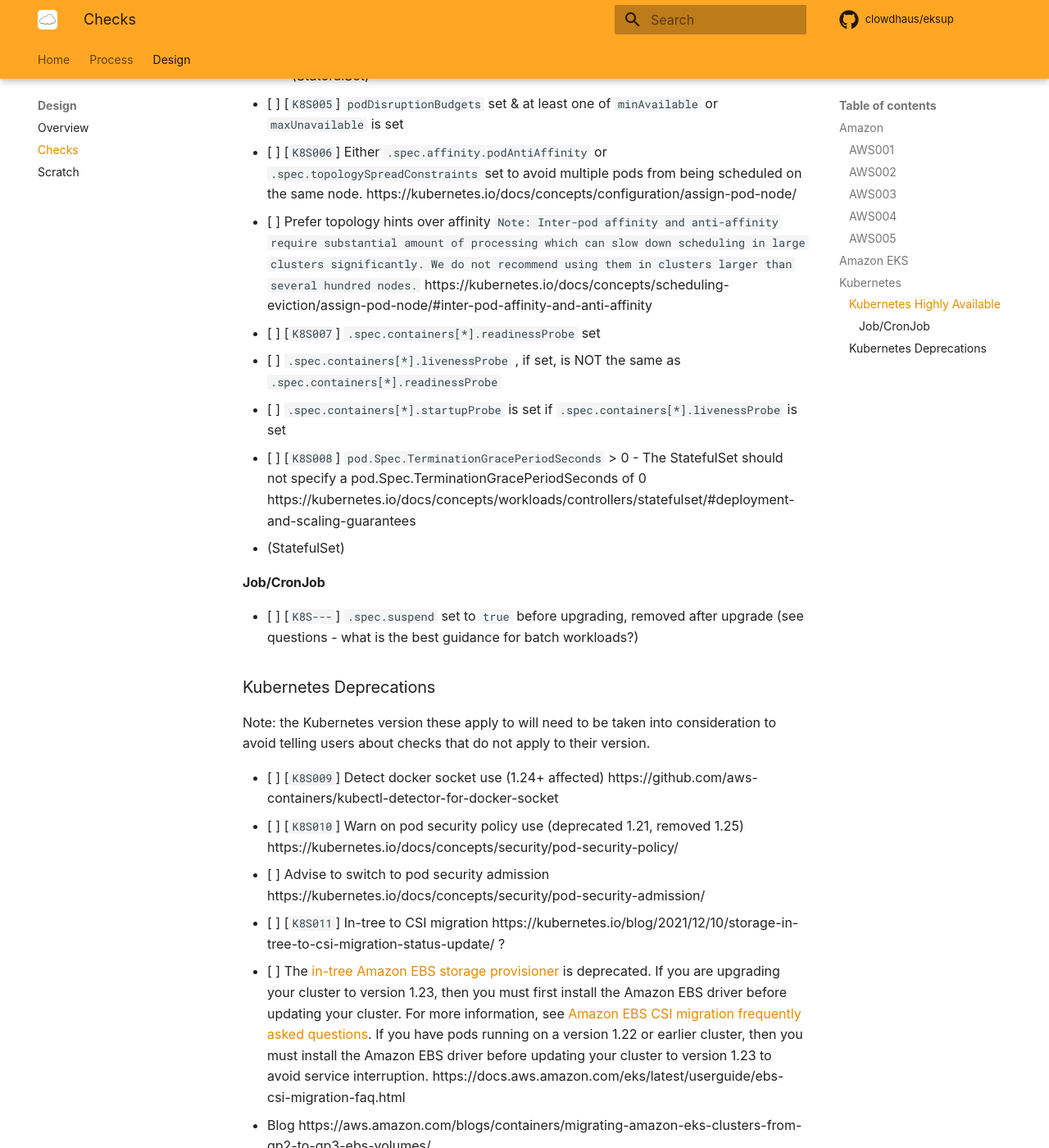
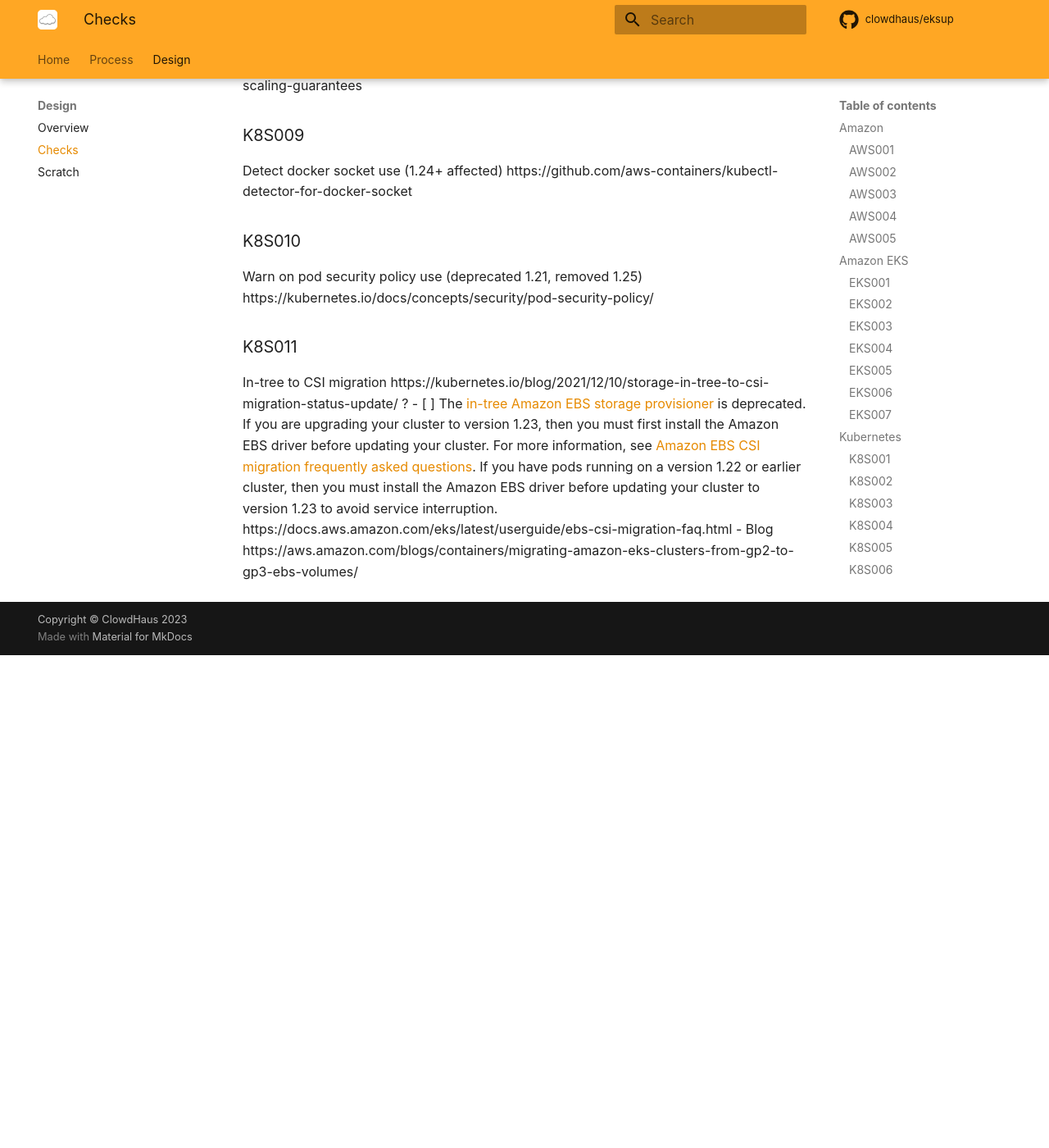
Before and after one commit to clowdhaus/eksup, an MkDocs documentation site: the page built from docs/design/checks.md, in a window 1280 px wide and 1400 px high, scrolled down 3214 px. Shown: the whole window at 82% size. Built offline with MkDocs 1.6.1 and Material for MkDocs 9.7.7, drawn with Linux system fonts in a browser that asks for light colours; some web fonts are replaced; comment, search, counter and statistics services are not loaded; after the commit the page ends 4013 px from its top, so only the background shows below that; some of the changed text lies outside the part shown.

Commit message:
chore: Update checks page to start filling in details and links

```diff
--- a/docs/design/checks.md
+++ b/docs/design/checks.md
@@ -30,33 +30,35 @@
 
 ## Amazon EKS
 
-|  Check   | Implemented | Description                                                                                                                  |
-| :------: | :---------: | :--------------------------------------------------------------------------------------------------------------------------- |
-| `EKS001` |     ✅      | There are at least 5 free IPs in control plane subnets                                                                       |
-| `EKS002` |     ✅      | Control plane is free of health issues                                                                                       |
-| `EKS003` |     ✅      | EKS managed node group(s) are free of health issues                                                                          |
-| `EKS004` |     ✅      | EKS addon(s) are free of health issues                                                                                       |
-| `EKS005` |     ✅      | EKS addon version is within supported range; recommend upgrading if target Kubernetes version default addon version is newer |
-| `EKS006` |     ✅      | EKS managed node group(s): report if the launch template version is not the latest                                           |
-| `EKS007` |     ✅      | Self-managed node group(s): report if the launch template version is not the latest                                          |
+### EKS001
+
+There are at least 5 free IPs in control plane subnets
+
+### EKS002
+
+Control plane is free of health issues
+
+### EKS003
+
+EKS managed node group(s) are free of health issues
+
+### EKS004
+
+EKS addon(s) are free of health issues
+
+### EKS005
+
+EKS addon version is within supported range; recommend upgrading if target Kubernetes version default addon version is newer
+
+### EKS006
+
+EKS managed node group(s): report if the launch template version is not the latest
+
+### EKS007
+
+Self-managed node group(s): report if the launch template version is not the latest
 
 ## Kubernetes
-
-| Check | Description |
-| :---: | :---------- |
-| `K8S001` | Version skew between control plane and data plane should adhere to skew policy |
-| `K8S002` | `.spec.replicas` set >= 3 |
-| `K8S003` | `.spec.minReadySeconds` set > 0 - https://kubernetes.io/docs/concepts/workloads/pods/pod-lifecycle/#container-probes |
-| `K8S004` | Rolling update strategy is used |
-| `K8S005` | `podDisruptionBudgets` set & at least one of `minAvailable` or `maxUnavailable` is set |
-| `K8S006` | Either `.spec.affinity.podAntiAffinity` or `.spec.topologySpreadConstraints` set to avoid multiple pods from being scheduled on the same node. https://kubernetes.io/docs/concepts/configuration/assign-pod-node/ |
-| `K8S007` | `.spec.containers[*].readinessProbe` set |
-| `K8S008` |  `pod.Spec.TerminationGracePeriodSeconds` > 0 - The StatefulSet should not specify a pod.Spec.TerminationGracePeriodSeconds of 0 https://kubernetes.io/docs/concepts/workloads/controllers/statefulset/#deployment-and-scaling-guarantees |
-| `K8S009` |  Detect docker socket use (1.24+ affected) https://github.com/aws-containers/kubectl-detector-for-docker-socket |
-| `K8S010` | `.spec.template.spec.dnsPolicy` set to `ClusterFirst` |
-| `K8S011` | `.spec.template.spec.terminationGracePeriodSeconds` set to `30` |
-
-### Kubernetes Highly Available
 
 |   Check    | Deployment | ReplicaSet | ReplicationController | StatefulSet | Job | CronJob | Daemonset |
 | :--------: | :--------: | :--------: | :-------------------: | :---------: | :-: | :-----: | :-------: |
@@ -72,35 +74,48 @@
 | [`K8S010` |     -      |     -      |           -           |      -      |  -  |    -    |     -     |
 | [`K8S011` |     -      |     -      |           -           |      -      |  -  |    -    |     -     |
 
-- [ ] [`K8S002`] `.spec.replicas` set >= 3
-- [ ] [`K8S003`] `.spec.minReadySeconds` set > 0 - https://kubernetes.io/docs/concepts/workloads/pods/pod-lifecycle/#container-probes
-- [ ] [`K8S004`] rolling update strategy is used
-  - `.spec.strategy.type` != `Recreate` - https://kubernetes.io/docs/concepts/workloads/controllers/deployment/#rolling-update-deployment
-    - (Deployment, ReplicaSet) - excludes ReplicationController which recommends blue/green upgrade
-    - [ ] `.spec.strategy.rollingUpdate.maxUnavailable` is set (Recommended)
-    - [ ] `.spec.strategy.rollingUpdate.maxSurge` is set (Recommended)
-  - [ ] `.spec.updateStrategy.type` != `OnDelete` - https://kubernetes.io/docs/concepts/workloads/controllers/statefulset/#rolling-updates
-    - (StatefulSet)
-- [ ] [`K8S005`] `podDisruptionBudgets` set & at least one of `minAvailable` or `maxUnavailable` is set
-- [ ] [`K8S006`] Either `.spec.affinity.podAntiAffinity` or `.spec.topologySpreadConstraints` set to avoid multiple pods from being scheduled on the same node. https://kubernetes.io/docs/concepts/configuration/assign-pod-node/
-  - [ ] Prefer topology hints over affinity `Note: Inter-pod affinity and anti-affinity require substantial amount of processing which can slow down scheduling in large clusters significantly. We do not recommend using them in clusters larger than several hundred nodes.` https://kubernetes.io/docs/concepts/scheduling-eviction/assign-pod-node/#inter-pod-affinity-and-anti-affinity
-- [ ] [`K8S007`] `.spec.containers[*].readinessProbe` set
-  - [ ] `.spec.containers[*].livenessProbe` , if set, is NOT the same as `.spec.containers[*].readinessProbe`
-  - [ ] `.spec.containers[*].startupProbe` is set if `.spec.containers[*].livenessProbe` is set
-- [ ] [`K8S008`] `pod.Spec.TerminationGracePeriodSeconds` > 0 - The StatefulSet should not specify a pod.Spec.TerminationGracePeriodSeconds of 0 https://kubernetes.io/docs/concepts/workloads/controllers/statefulset/#deployment-and-scaling-guarantees
-  - (StatefulSet)
+### K8S001
 
-#### Job/CronJob
+Version skew between control plane and data plane should adhere to skew policy
 
-- [ ] [`K8S---`] `.spec.suspend` set to `true` before upgrading, removed after upgrade (see questions - what is the best guidance for batch workloads?)
+### K8S002
 
-### Kubernetes Deprecations
+`.spec.replicas` set >= 3
 
-Note: the Kubernetes version these apply to will need to be taken into consideration to avoid telling users about checks that do not apply to their version.
+### K8S003
 
-- [ ] [`K8S009`] Detect docker socket use (1.24+ affected) https://github.com/aws-containers/kubectl-detector-for-docker-socket
-- [ ] [`K8S010`] Warn on pod security policy use (deprecated 1.21, removed 1.25) https://kubernetes.io/docs/concepts/security/pod-security-policy/
-  - [ ] Advise to switch to pod security admission https://kubernetes.io/docs/concepts/security/pod-security-admission/
-- [ ] [`K8S011`] In-tree to CSI migration https://kubernetes.io/blog/2021/12/10/storage-in-tree-to-csi-migration-status-update/ ?
+`.spec.minReadySeconds` set > 0 - https://kubernetes.io/docs/concepts/workloads/pods/pod-lifecycle/#container-probes
+
+### K8S004
+
+Rolling update strategy is used
+
+### K8S005
+
+`podDisruptionBudgets` set & at least one of `minAvailable` or `maxUnavailable` is set
+
+### K8S006
+
+Either `.spec.affinity.podAntiAffinity` or `.spec.topologySpreadConstraints` set to avoid multiple pods from being scheduled on the same node. https://kubernetes.io/docs/concepts/configuration/assign-pod-node/
+
+### K8S007
+
+`.spec.containers[*].readinessProbe` set
+
+### K8S008
+
+`pod.Spec.TerminationGracePeriodSeconds` > 0 - The StatefulSet should not specify a pod.Spec.TerminationGracePeriodSeconds of 0 https://kubernetes.io/docs/concepts/workloads/controllers/statefulset/#deployment-and-scaling-guarantees
+
+### K8S009
+
+Detect docker socket use (1.24+ affected) https://github.com/aws-containers/kubectl-detector-for-docker-socket
+
+### K8S010
+
+Warn on pod security policy use (deprecated 1.21, removed 1.25) https://kubernetes.io/docs/concepts/security/pod-security-policy/
+
+### K8S011
+
+In-tree to CSI migration https://kubernetes.io/blog/2021/12/10/storage-in-tree-to-csi-migration-status-update/ ?
   - [ ] The [in-tree Amazon EBS storage provisioner](https://kubernetes.io/docs/concepts/storage/volumes/#awselasticblockstore) is deprecated. If you are upgrading your cluster to version 1.23, then you must first install the Amazon EBS driver before updating your cluster. For more information, see [Amazon EBS CSI migration frequently asked questions](https://docs.aws.amazon.com/eks/latest/userguide/ebs-csi-migration-faq.html). If you have pods running on a version 1.22 or earlier cluster, then you must install the Amazon EBS driver before updating your cluster to version 1.23 to avoid service interruption. https://docs.aws.amazon.com/eks/latest/userguide/ebs-csi-migration-faq.html
   - Blog https://aws.amazon.com/blogs/containers/migrating-amazon-eks-clusters-from-gp2-to-gp3-ebs-volumes/
```
Also changed, not shown: README.md (+1 -1 lines), docs/design/overview.md (+2 -2 lines), docs/index.md (+12 -14 lines).
